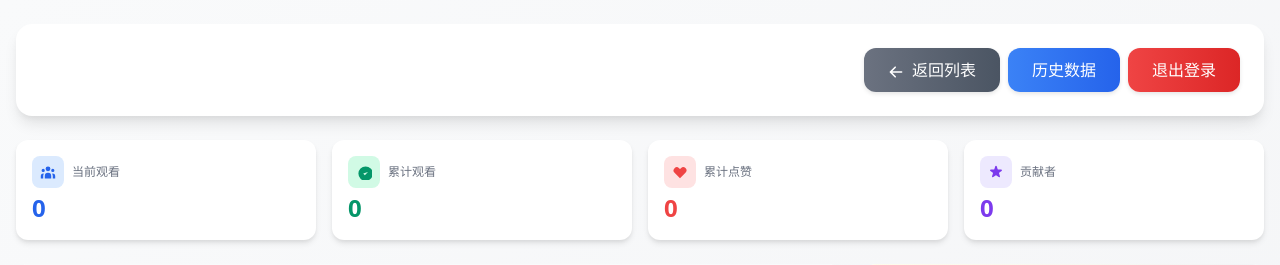
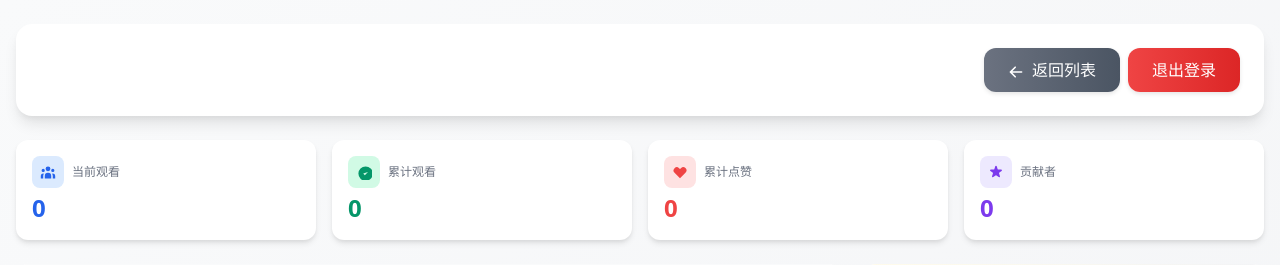
Before and after one commit to lln556/DouyinLiveHub, a Flask app: template templates/room.html in a window 1280 px wide. Shown: the top 265 px of the page. Run offline with Flask 3, Linux system fonts and the light colour scheme; the template is opened without the code that fills it, so the values that code supplies are empty; some libraries are stand-ins or nearby versions.

Commit message:
chore(ui): 详情页移除右上角"历史数据"按钮
该按钮通向 /history 全站归档列表，与当前直播间没有直接语义关联，
放在房间详情页右上角容易引起误解。归档列表的入口保留在主页 / 上，
用户从那里访问更合理。

```diff
--- a/templates/room.html
+++ b/templates/room.html
@@ -376,9 +376,6 @@
                             <path fill-rule="evenodd" d="M9.707 16.707a1 1 0 01-1.414 0l-6-6a1 1 0 010-1.414l6-6a1 1 0 011.414 1.414L5.414 9H17a1 1 0 110 2H5.414l4.293 4.293a1 1 0 010 1.414z"/>
                         </svg>
                         返回列表
-                    </a>
-                    <a href="/history" class="btn-primary flex-1 sm:flex-none px-4 sm:px-6 py-2.5 bg-gradient-to-r from-blue-500 to-blue-600 text-white rounded-xl hover:from-blue-600 hover:to-blue-700 font-medium text-center">
-                        历史数据
                     </a>
                     <a href="/logout" class="btn-primary flex-1 sm:flex-none px-4 sm:px-6 py-2.5 bg-gradient-to-r from-red-500 to-red-600 text-white rounded-xl hover:from-red-600 hover:to-red-700 font-medium text-center">
                         退出登录
```
